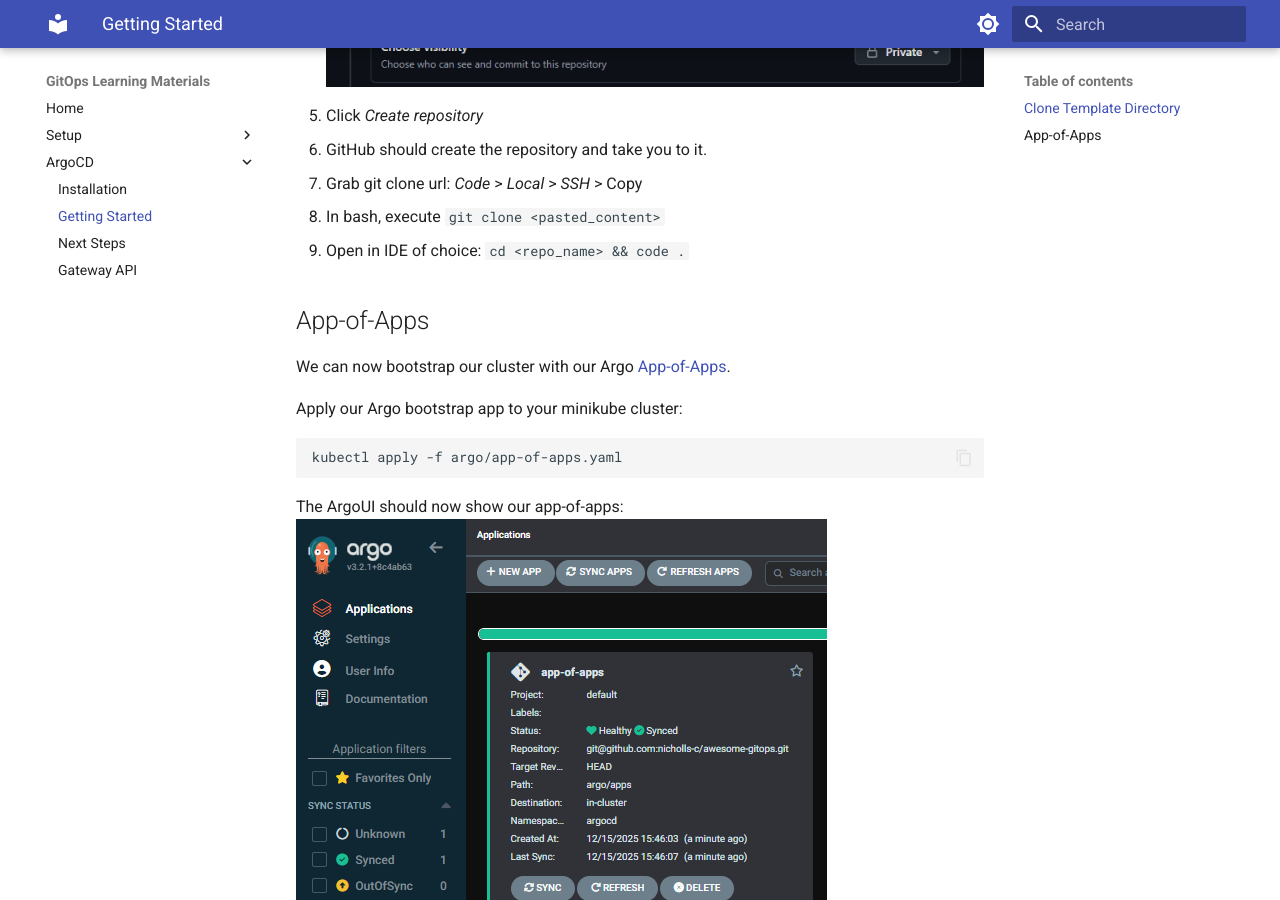
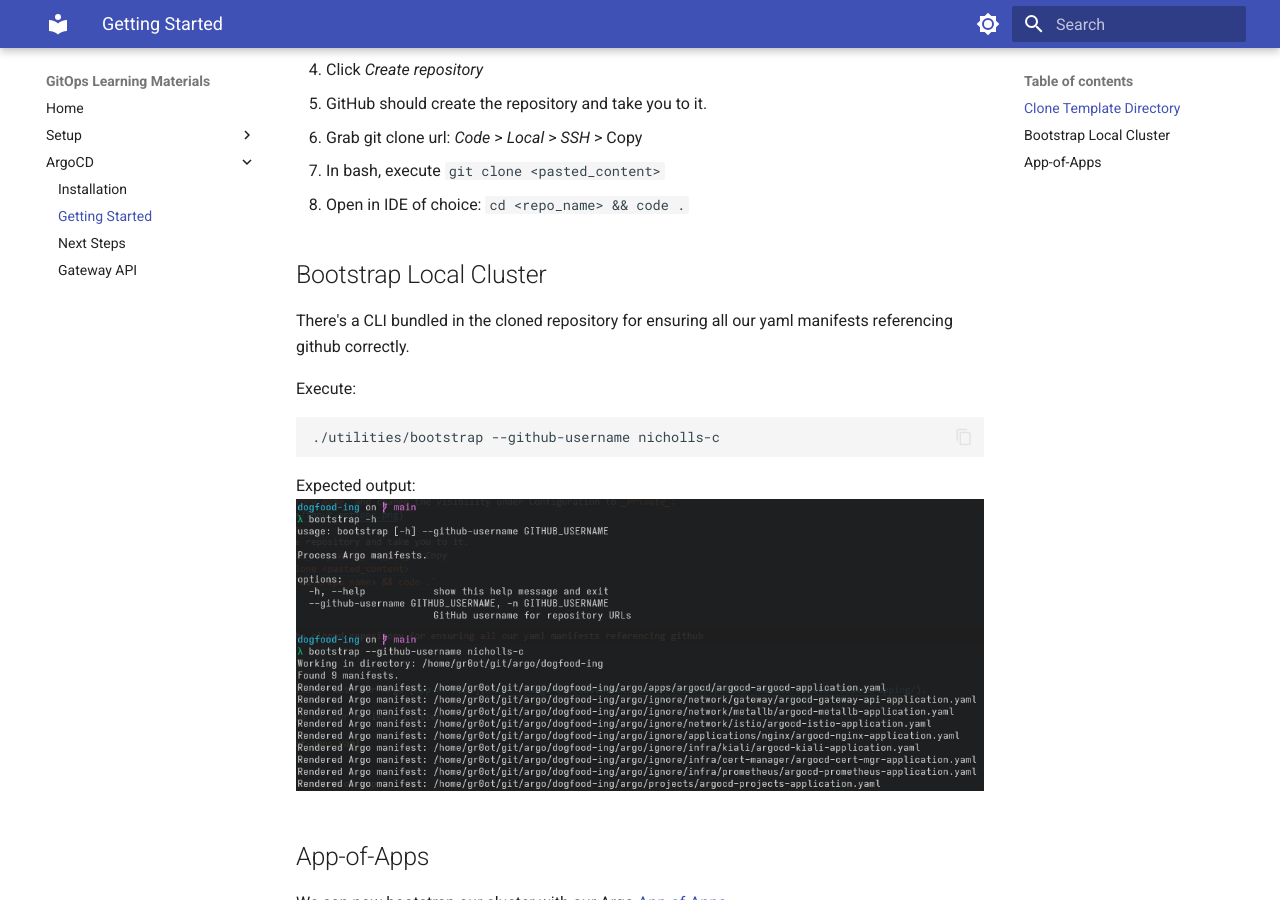
Before and after one commit to nicholls-c/gitops-docs, an MkDocs documentation site: the page built from docs/argo/getting-started.md, in a window 1280 px wide and 900 px high, scrolled down 958 px. Built offline with MkDocs 1.6.1 and Material for MkDocs 9.7.7, drawn with Linux system fonts in a browser that asks for light colours; some of the changed text lies outside the part shown.

Commit message:
chore: fix formatting

````diff
--- a/docs/argo/getting-started.md
+++ b/docs/argo/getting-started.md
@@ -5,16 +5,27 @@
 There is a starter repository that can be cloned that will help boostrap a new local cluster.
 
 1. Navigate to [gitops-template repository](https://github.com/nicholls-c/gitops-template)
-2. Clone locally with the _Use this template_ button:
-3. Click _Create a new repository_
-   ![Template Repo](./images/template-repo.png){ align=left }
-4. Add an _Owner_, _Repository Name_ and change the visibility under Configuration to _Private_:
-   ![Repo Options](./images/input-options.png){ align=left }
-5. Click _Create repository_
-6. GitHub should create the repository and take you to it.
-7. Grab git clone url: _Code_ > _Local_ > _SSH_ > Copy
-8. In bash, execute `git clone <pasted_content>`
-9. Open in IDE of choice: `cd <repo_name> && code .`
+2. Clone template repository: _Use this template_ > _Create a new repository_
+   ![Template Repo](./images/template-repo.png)
+3. Add an _Owner_, _Repository Name_ and change the visibility under Configuration to _Private_:
+   ![Repo Options](./images/input-options.png)
+4. Click _Create repository_
+5. GitHub should create the repository and take you to it.
+6. Grab git clone url: _Code_ > _Local_ > _SSH_ > Copy
+7. In bash, execute `git clone <pasted_content>`
+8. Open in IDE of choice: `cd <repo_name> && code .`
+
+## Bootstrap Local Cluster
+
+There's a CLI bundled in the cloned repository for ensuring all our yaml manifests referencing github correctly.
+
+Execute:
+```bash
+./utilities/bootstrap --github-username nicholls-c
+```
+
+Expected output:
+![bootstrap](./images/bootstrap.png)
 
 ## App-of-Apps
 
````
Also changed, not shown: docs/argo/installation.md (+1 -1 lines), docs/argo/next-steps.md (+8 -10 lines), docs/argo/gateway-api.md (line endings or trailing spaces), docs/argo/images/bootstrap.png (added), docs/argo/images/input-options.png.
